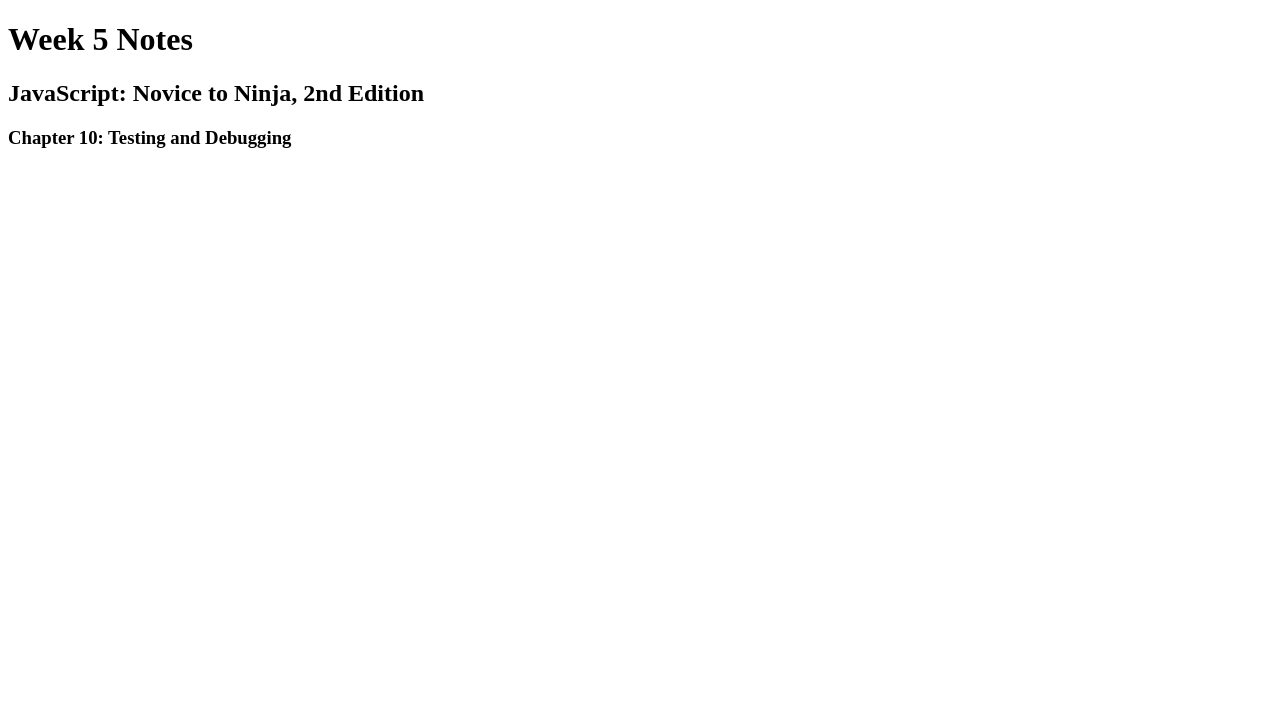
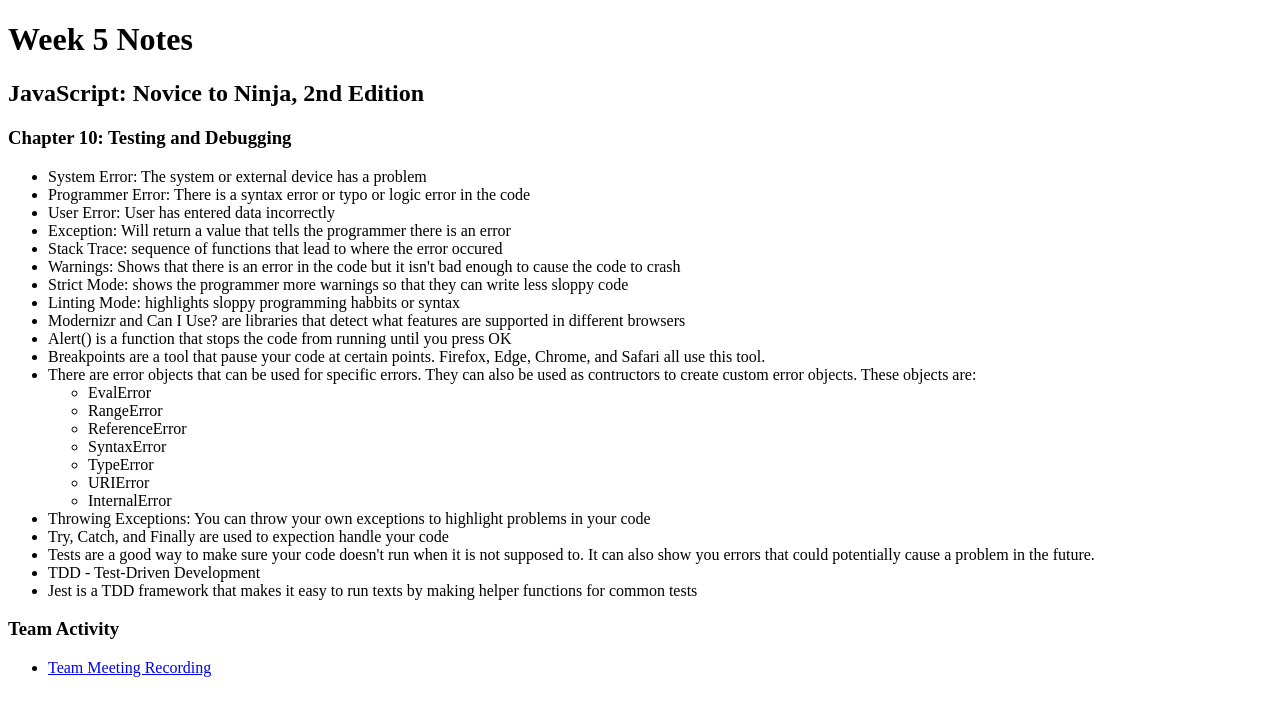
Before and after one commit to KrystianeOtis/krystiane330, a plain HTML site: page week5/index.html in a window 1280 px wide. Drawn offline with Linux system fonts and the light colour scheme.

Commit message:
week 5 notes

```diff
--- a/week5/greathike/main.js
+++ b/week5/greathike/main.js
@@ -0,0 +1,5 @@
+import Hikes from './hikes.js';
+
+const myHike = new Hikes('hikeListId');
+
+myHike.showHikeList()
--- a/week5/index.html
+++ b/week5/index.html
@@ -16,7 +16,48 @@
     <main>
         <h2>JavaScript: Novice to Ninja, 2nd Edition</h2>
         <h3>Chapter 10: Testing and Debugging</h3>
+        <ul>
+            <li>System Error: The system or external device has a problem</li>
+            <li>Programmer Error: There is a syntax error or typo or logic error in the code</li>
 
+            <li>User Error: User has entered data incorrectly</li>
+            <li>Exception: Will return a value that tells the programmer there is an error</li>
+            <li>Stack Trace: sequence of functions that lead to where the error occured</li>
+            <li>Warnings: Shows that there is an error in the code but it isn't bad enough to cause the code to crash
+            </li>
+            <li>Strict Mode: shows the programmer more warnings so that they can write less sloppy code</li>
+            <li>Linting Mode: highlights sloppy programming habbits or syntax</li>
+            <li>Modernizr and Can I Use? are libraries that detect what features are supported in different browsers
+            </li>
+            <li>Alert() is a function that stops the code from running until you press OK</li>
+            <li>Breakpoints are a tool that pause your code at certain points. Firefox, Edge, Chrome, and Safari all use
+                this tool.</li>
+
+            <li>There are error objects that can be used for specific errors. They can also be used as contructors to
+                create custom error objects. These objects are:</li>
+            <ul>
+                <li>EvalError</li>
+                <li>RangeError</li>
+                <li>ReferenceError</li>
+                <li>SyntaxError</li>
+                <li>TypeError</li>
+                <li>URIError</li>
+                <li>InternalError</li>
+            </ul>
+            <li>Throwing Exceptions: You can throw your own exceptions to highlight problems in your code</li>
+            <li>Try, Catch, and Finally are used to expection handle your code</li>
+            <li>Tests are a good way to make sure your code doesn't run when it is not supposed to. It can also show you
+                errors that could potentially cause a problem in the future.</li>
+            <li>TDD - Test-Driven Development</li>
+            <li>Jest is a TDD framework that makes it easy to run texts by making helper functions for common tests</li>
+        </ul>
+        <h3>Team Activity</h3>
+        <ul>
+            <li><a
+                    href="https://byui.zoom.us/rec/share/Jg3Z3AG659WP9cG_mnetQKPgQ-n4hJqQN_1el6-4DFJTqcZF46_Ghe3KmBPN-Mkn.Q8V8r4xsxMxzolPg">Team
+                    Meeting Recording</a>
+            </li>
+        </ul>
     </main>
     <footer>
     </footer>
```
Also changed, not shown: index.html (+1 -0 lines), week5/greathike/hikes.js (+49 -16 lines), week5/greathike/index.html (+1 -1 lines).
